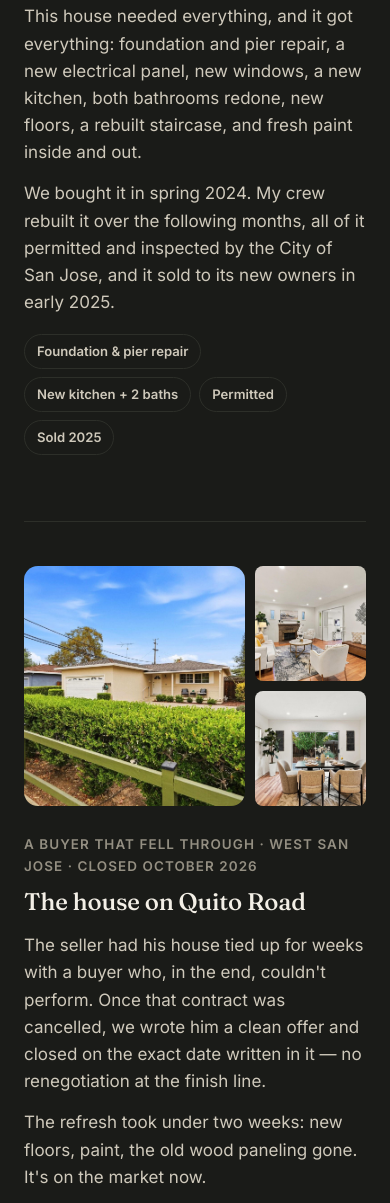
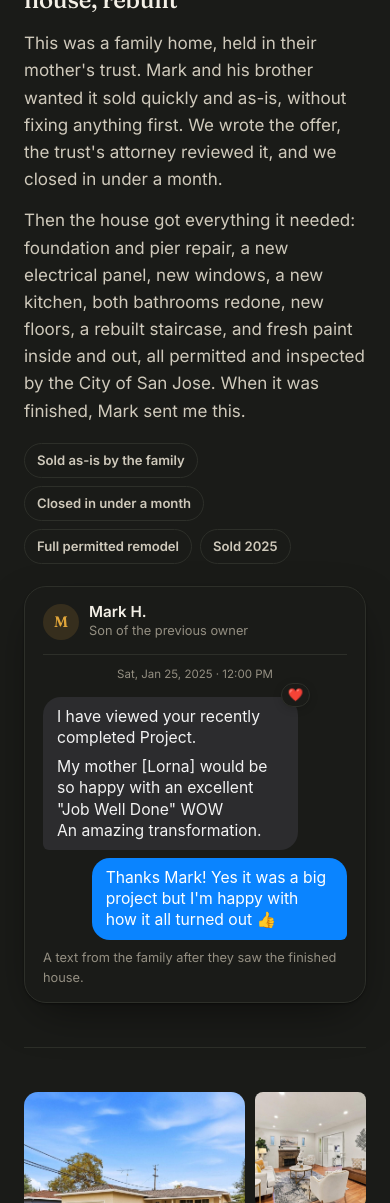
Before and after one commit to ryanlarocca/lrg-homes-website, a website: page index.html in a window 390 px wide. Shown: the part 5238-6441 px from the top of the page. Drawn offline with Linux system fonts and the light colour scheme.

Commit message:
Limewood: the family's story + Mark H.'s text as a recreated message bubble
Mark's Jan 2025 text, verbatim except the surname ([Lorna] for "LORNA HILL").
First name + last initial only, no phone number (Ryan, 2026-10-28). Committed,
NOT yet deployed to production — on lrg-homes-preview for Ryan's look.

Co-Authored-By: Claude Opus 5.5 <noreply@anthropic.com>

```diff
--- a/index.html
+++ b/index.html
@@ -202,11 +202,18 @@
         <img src="assets/images/stories/limewood/living.jpg" alt="Remodeled living room with new floors and fireplace" loading="lazy" />
       </div>
       <div>
-        <div class="story-meta">Full remodel · Berryessa, San Jose · Bought 2024, sold 2025</div>
-        <h3>Limewood: the full treatment</h3>
-        <p>This house needed everything, and it got everything: foundation and pier repair, a new electrical panel, new windows, a new kitchen, both bathrooms redone, new floors, a rebuilt staircase, and fresh paint inside and out.</p>
-        <p>We bought it in spring 2024. My crew rebuilt it over the following months, all of it permitted and inspected by the City of San Jose, and it sold to its new owners in early 2025.</p>
-        <div class="story-facts"><span>Foundation &amp; pier repair</span><span>New kitchen + 2 baths</span><span>Permitted</span><span>Sold 2025</span></div>
+        <div class="story-meta">Family trust sale · Berryessa, San Jose · Bought 2024, sold 2025</div>
+        <h3>Limewood: their mother's house, rebuilt</h3>
+        <p>This was a family home, held in their mother's trust. Mark and his brother wanted it sold quickly and as-is, without fixing anything first. We wrote the offer, the trust's attorney reviewed it, and we closed in under a month.</p>
+        <p>Then the house got everything it needed: foundation and pier repair, a new electrical panel, new windows, a new kitchen, both bathrooms redone, new floors, a rebuilt staircase, and fresh paint inside and out, all permitted and inspected by the City of San Jose. When it was finished, Mark sent me this.</p>
+        <div class="story-facts"><span>Sold as-is by the family</span><span>Closed in under a month</span><span>Full permitted remodel</span><span>Sold 2025</span></div>
+        <figure class="text-thread" aria-label="Text message from Mark H., January 2025">
+          <div class="tt-head"><span class="avatar">M</span><span><strong>Mark H.</strong><span>Son of the previous owner</span></span></div>
+          <div class="tt-time">Sat, Jan 25, 2025 · 12:00 PM</div>
+          <div class="tt-msg in"><p>I have viewed your recently completed Project.</p><p>My mother [Lorna] would be so happy with an excellent "Job Well Done" WOW<br />An amazing transformation.</p><span class="tt-tapback" aria-label="Ryan loved this">❤️</span></div>
+          <div class="tt-msg out"><p>Thanks Mark! Yes it was a big project but I'm happy with how it all turned out 👍</p></div>
+          <figcaption>A text from the family after they saw the finished house.</figcaption>
+        </figure>
       </div>
     </article>
 
--- a/styles.css
+++ b/styles.css
@@ -318,6 +318,35 @@ html[data-theme="night"] .story-facts span { background: var(--bg-2); border: 1p
 .quote footer a { color: var(--accent); font-weight: 600; margin-left: auto; }
 .g-logo { width: 18px; height: 18px; flex: none; }
 
+/* ─── TEXT-MESSAGE QUOTE (a real text, recreated — no numbers, no surnames) ─── */
+.text-thread {
+  margin: 22px 0 0; max-width: 440px;
+  background: var(--bg-2); border: 1px solid var(--line); border-radius: 22px;
+  padding: 16px 18px 14px; box-shadow: var(--card-shadow);
+}
+.tt-head { display: flex; gap: 10px; align-items: center; padding-bottom: 12px; margin-bottom: 4px; border-bottom: 1px solid var(--line); }
+.tt-head .avatar { width: 36px; height: 36px; font-size: .95rem; }
+.tt-head strong { display: block; font-size: .95rem; color: var(--ink); font-weight: 600; line-height: 1.2; }
+.tt-head span span { display: block; font-size: .8rem; color: var(--muted); }
+.tt-time { text-align: center; font-size: .72rem; color: var(--muted); margin: 10px 0 12px; }
+.tt-msg {
+  position: relative; width: fit-content; max-width: 84%;
+  padding: 9px 14px; border-radius: 18px; margin-bottom: 8px;
+  font-family: -apple-system, BlinkMacSystemFont, 'SF Pro Text', var(--sans);
+  font-size: .98rem; line-height: 1.35;
+}
+.tt-msg p { color: inherit; margin: 0; }
+.tt-msg p + p { margin-top: 8px; }
+.tt-msg.in { background: #e9e9eb; color: #111; border-bottom-left-radius: 6px; margin-top: 14px; }
+.tt-msg.out { background: #0a84ff; color: #fff; margin-left: auto; border-bottom-right-radius: 6px; }
+html[data-theme="night"] .tt-msg.in { background: #2c2c2e; color: #f2f2f2; }
+.tt-tapback {
+  position: absolute; top: -14px; right: -12px;
+  background: var(--bg-2); border: 1px solid var(--line); border-radius: 999px;
+  font-size: .78rem; line-height: 1; padding: 5px 6px; box-shadow: 0 2px 8px rgba(0,0,0,.15);
+}
+.text-thread figcaption { font-size: .8rem; color: var(--muted); margin-top: 6px; }
+
 /* ─── VIDEO TESTIMONIALS ─── */
 .video-grid { display: grid; grid-template-columns: repeat(3, 1fr); gap: 20px; }
 @media (max-width: 920px) { .video-grid { grid-template-columns: 1fr; } }
```
